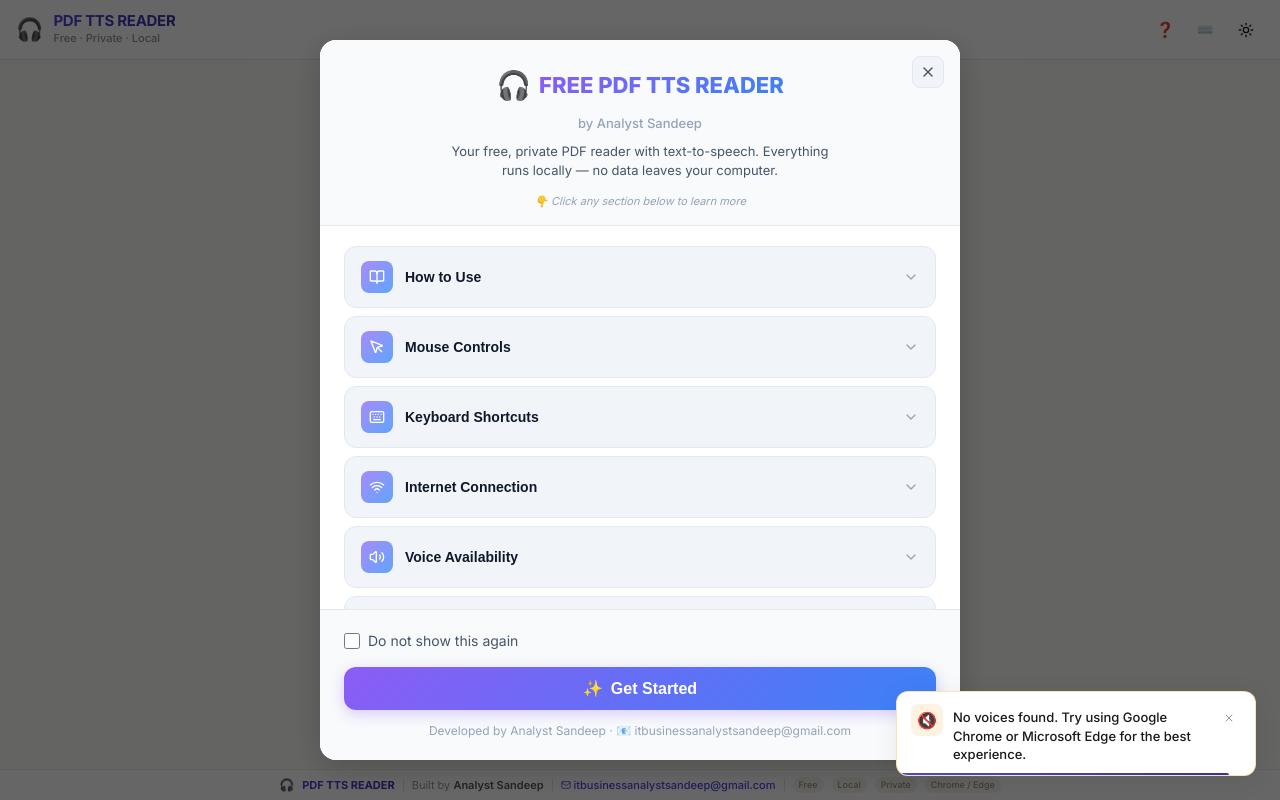
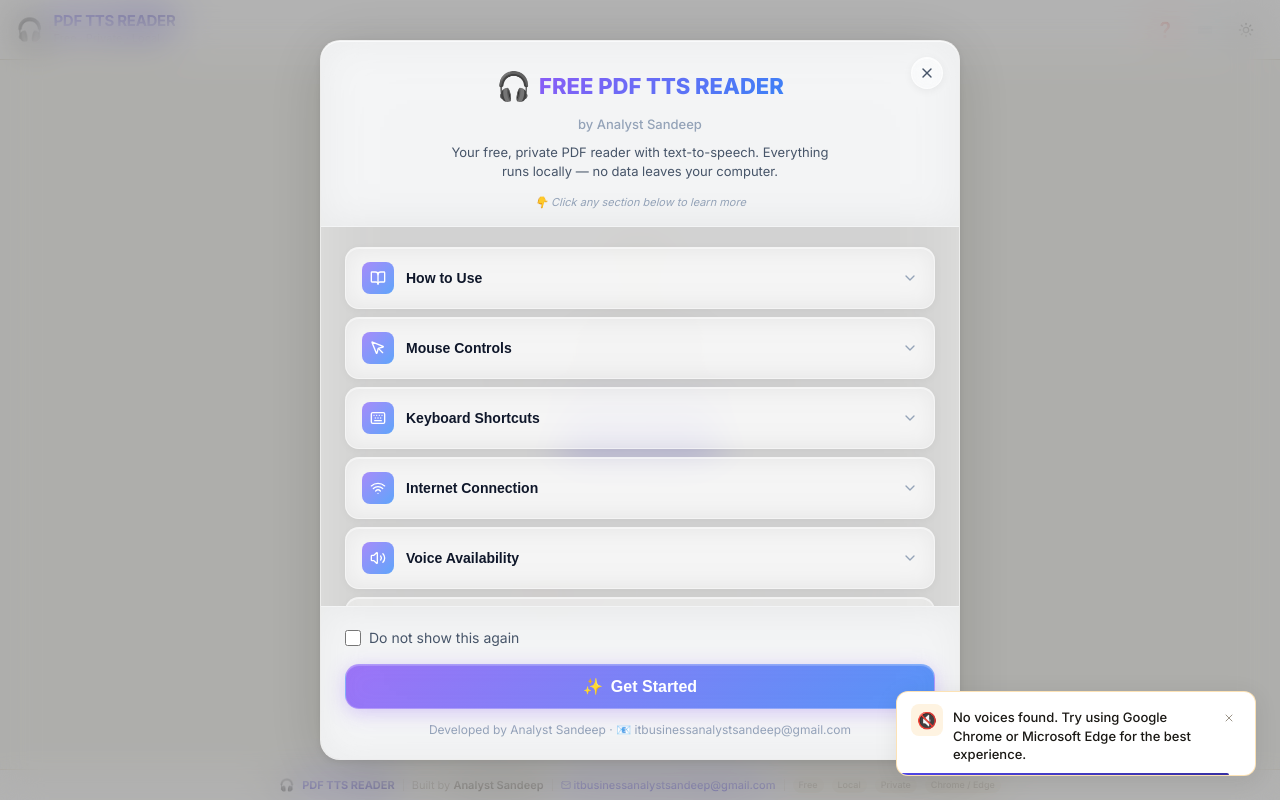
Before and after one commit to luckia/readPdfs, a React (Vite) app: page / in a window 1280 px wide. Built offline with nearby package versions, Linux system fonts and the light colour scheme.

Commit message:
Visual Enancement

```diff
--- a/src/components/WelcomeModal.tsx
+++ b/src/components/WelcomeModal.tsx
@@ -87,12 +87,21 @@
   return (
     <div
       style={{
-        backgroundColor: isOpen ? '#eef2ff' : '#f1f5f9',
-        border: isOpen ? '1px solid #c7d2fe' : '1px solid #e2e8f0',
-        borderRadius: '12px',
+        backgroundColor: isOpen
+          ? 'rgba(238, 242, 255, 0.55)'
+          : 'rgba(255, 255, 255, 0.35)',
+        border: isOpen
+          ? '1px solid rgba(199, 210, 254, 0.6)'
+          : '1px solid rgba(255, 255, 255, 0.45)',
+        borderRadius: '14px',
         overflow: 'hidden',
         marginBottom: '8px',
-        transition: 'background-color 0.3s ease, border-color 0.3s ease',
+        transition: 'background-color 0.3s ease, border-color 0.3s ease, box-shadow 0.3s ease',
+        backdropFilter: 'blur(12px)',
+        WebkitBackdropFilter: 'blur(12px)',
+        boxShadow: isOpen
+          ? '0 4px 24px rgba(79, 70, 229, 0.08), inset 0 1px 0 rgba(255,255,255,0.6)'
+          : '0 2px 8px rgba(0,0,0,0.04), inset 0 1px 0 rgba(255,255,255,0.5)',
       }}
     >
       <button
@@ -218,14 +227,16 @@
       <kbd
         style={{
           padding: '4px 10px',
-          borderRadius: '6px',
+          borderRadius: '8px',
           fontSize: '12px',
           fontFamily: 'monospace',
           fontWeight: 600,
-          backgroundColor: '#ffffff',
-          border: '1px solid #e2e8f0',
+          backgroundColor: 'rgba(255, 255, 255, 0.55)',
+          border: '1px solid rgba(255, 255, 255, 0.6)',
           color: '#0f172a',
-          boxShadow: '0 2px 0 #e2e8f0',
+          boxShadow: '0 2px 4px rgba(0,0,0,0.06), inset 0 1px 0 rgba(255,255,255,0.8)',
+          backdropFilter: 'blur(8px)',
+          WebkitBackdropFilter: 'blur(8px)',
         }}
       >
         {keys}
@@ -283,7 +294,9 @@
         alignItems: 'center',
         justifyContent: 'center',
         padding: '16px',
-        backgroundColor: 'rgba(0, 0, 0, 0.6)',
+        backgroundColor: 'rgba(0, 0, 0, 0.3)',
+        backdropFilter: 'blur(20px) saturate(180%)',
+        WebkitBackdropFilter: 'blur(20px) saturate(180%)',
       }}
       onClick={(e) => {
         if (e.target === e.currentTarget) handleClose();
@@ -294,12 +307,15 @@
           width: '100%',
           maxWidth: '640px',
           maxHeight: '90vh',
-          borderRadius: '16px',
+          borderRadius: '20px',
           overflow: 'hidden',
           display: 'flex',
           flexDirection: 'column',
-          backgroundColor: '#ffffff',
-          boxShadow: '0 8px 32px rgba(0,0,0,0.2)',
+          backgroundColor: 'rgba(255, 255, 255, 0.65)',
+          backdropFilter: 'blur(40px) saturate(180%)',
+          WebkitBackdropFilter: 'blur(40px) saturate(180%)',
+          boxShadow: '0 8px 60px rgba(0,0,0,0.15), 0 2px 8px rgba(0,0,0,0.08), inset 0 1px 0 rgba(255,255,255,0.8)',
+          border: '1px solid rgba(255, 255, 255, 0.5)',
         }}
       >
         {/* Header */}
@@ -308,8 +324,10 @@
             position: 'relative',
             padding: '24px 24px 16px 24px',
             textAlign: 'center',
-            borderBottom: '1px solid #e2e8f0',
-            backgroundColor: '#f8fafc',
+            borderBottom: '1px solid rgba(255, 255, 255, 0.4)',
+            backgroundColor: 'rgba(248, 250, 252, 0.45)',
+            backdropFilter: 'blur(20px)',
+            WebkitBackdropFilter: 'blur(20px)',
             flexShrink: 0,
           }}
         >
@@ -321,14 +339,18 @@
               right: '16px',
               width: '32px',
               height: '32px',
-              borderRadius: '8px',
-              border: '1px solid #e2e8f0',
-              backgroundColor: '#f1f5f9',
+              borderRadius: '50%',
+              border: '1px solid rgba(255, 255, 255, 0.5)',
+              backgroundColor: 'rgba(255, 255, 255, 0.4)',
+              backdropFilter: 'blur(10px)',
+              WebkitBackdropFilter: 'blur(10px)',
               color: '#475569',
               cursor: 'pointer',
               display: 'flex',
               alignItems: 'center',
               justifyContent: 'center',
+              boxShadow: '0 2px 8px rgba(0,0,0,0.06), inset 0 1px 0 rgba(255,255,255,0.7)',
+              transition: 'all 0.2s ease',
             }}
           >
             <X size={16} />
@@ -491,8 +513,10 @@
         <div
           style={{
             padding: '20px 24px',
-            borderTop: '1px solid #e2e8f0',
-            backgroundColor: '#f8fafc',
+            borderTop: '1px solid rgba(255, 255, 255, 0.4)',
+            backgroundColor: 'rgba(248, 250, 252, 0.45)',
+            backdropFilter: 'blur(20px)',
+            WebkitBackdropFilter: 'blur(20px)',
             flexShrink: 0,
           }}
         >
@@ -528,12 +552,15 @@
               alignItems: 'center',
               justifyContent: 'center',
               gap: '8px',
-              border: 'none',
-              borderRadius: '12px',
-              background: 'linear-gradient(135deg, #8b5cf6, #3b82f6)',
+              border: '1px solid rgba(255, 255, 255, 0.25)',
+              borderRadius: '14px',
+              background: 'linear-gradient(135deg, rgba(139, 92, 246, 0.85), rgba(59, 130, 246, 0.85))',
+              backdropFilter: 'blur(12px)',
+              WebkitBackdropFilter: 'blur(12px)',
               color: 'white',
               cursor: 'pointer',
-              boxShadow: '0 4px 14px rgba(139, 92, 246, 0.3)',
+              boxShadow: '0 4px 20px rgba(139, 92, 246, 0.3), inset 0 1px 0 rgba(255,255,255,0.2)',
+              transition: 'all 0.2s ease',
             }}
           >
             <span>✨</span>
```
